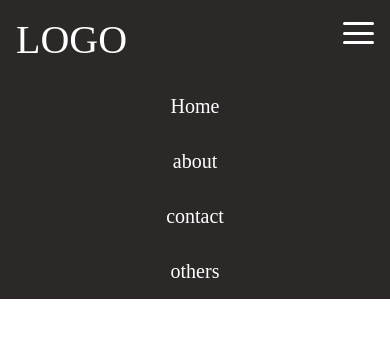
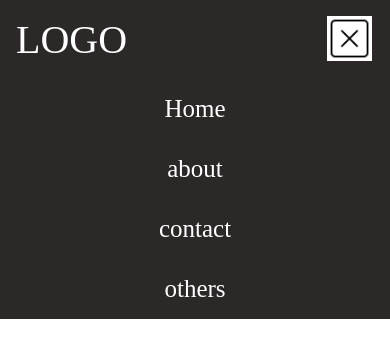
Before and after one commit to AdewoleCode/Joyce-monigha-ict-facilty-teachin-files, a plain HTML site: page zinochart/respon-nvbar.html in a window 390 px wide. Both pictures are taken after a click on the link 358 px from the left and 33 px from the top of the page. Drawn offline with Linux system fonts and the light colour scheme.

Commit message:
creating a responsive navbar

```diff
--- a/home/home.css
+++ b/home/home.css
@@ -150,7 +150,7 @@ button:hover {
     animation-timing-function: ease;
     animation-duration: 3s;
     transition: all .3s;
-    animation-iteration-count: infinite;
+    /* animation-iteration-count: infinite; */
     /* animation-direction: alternate; */
 
 
@@ -161,7 +161,7 @@ button:hover {
     animation-timing-function: ease;
     animation-duration: 3s;
     transition: all .3s;
-    animation-iteration-count: infinite;
+    /* animation-iteration-count: infinite; */
 
 
 
--- /dev/null
+++ b/zinochart/respon-nav.app.js
@@ -0,0 +1,26 @@
+console.log('hell')
+
+
+const toggleBtn = document.querySelector('.toggle-btn')
+
+const navItems = document.querySelector('.nav-items')
+// toggleBtn.addEventListener('click', function(){
+//     navItems.classList.toggle('show')
+
+// })
+
+const menu = document.getElementById('menu')
+const close = document.getElementById('close')
+
+menu.addEventListener('click', function(){
+    navItems.classList.toggle('show')
+    menu.style.display = 'none'
+    close.style.display = 'block'
+})
+
+close.addEventListener('click', function(){
+    navItems.classList.toggle('show')
+    close.style.display = 'none'
+    menu.style.display = 'block'
+
+})
--- a/zinochart/respon-nvbar.html
+++ b/zinochart/respon-nvbar.html
@@ -12,7 +12,7 @@
         body{
             margin: 0;
             padding: 0;
-            font-size: 20px;
+            font-size: 25px;
         }
 
         .navbar {
@@ -53,8 +53,8 @@
 
         .toggle-btn {
             position: absolute;
-            top: 1.4rem;
-            right: 1rem;
+            top: 1rem;
+            right: 2rem;
             display: none;
             flex-direction: column;
             justify-content: space-between;
@@ -87,11 +87,31 @@
 
             .nav-items{
                 width: 100%;
-                /* display: none; */
+                display: block;
+            }
+
+            .nav-items.show {
+                display: none;
             }
 
             .nav-items li {
                 text-align: center;
+            }
+
+            #close {
+                display: none;
+            }
+
+            #menu {
+                width: 45px;
+                height: 45px;
+                background-color: white;
+            }
+
+            #close {
+                width: 45px;
+                height: 45px;
+                background-color: white;
             }
         }
 
@@ -105,11 +125,14 @@
             LOGO
         </div>
         <a href="#" class="toggle-btn">
+            <img src="./icons8-menu-squared-50.png" alt="" id="menu">
+            <img src="./icons8-menu-squared-50 (1).png" alt="" id="close">
+
+            <!-- <div class="bar"></div>
             <div class="bar"></div>
-            <div class="bar"></div>
-            <div class="bar"></div>
+            <div class="bar"></div> -->
         </a>
-        <div class="nav-items">
+        <div class="nav-items show">
             <ul>
                 <li><a href="#">Home</a></li>
                 <li><a href="#">about</a></li>
@@ -120,5 +143,7 @@
 
     </nav>
 
+
+    <script src="./respon-nav.app.js"></script>
 </body>
 </html>
```
Also changed, not shown: zinochart/soft landing page/soft.html (added, +12 -0 lines), zinochart/icons8-menu-squared-50 (1).png (added), zinochart/icons8-menu-squared-50.png (added), zinochart/soft landing page/soft.js (added).
